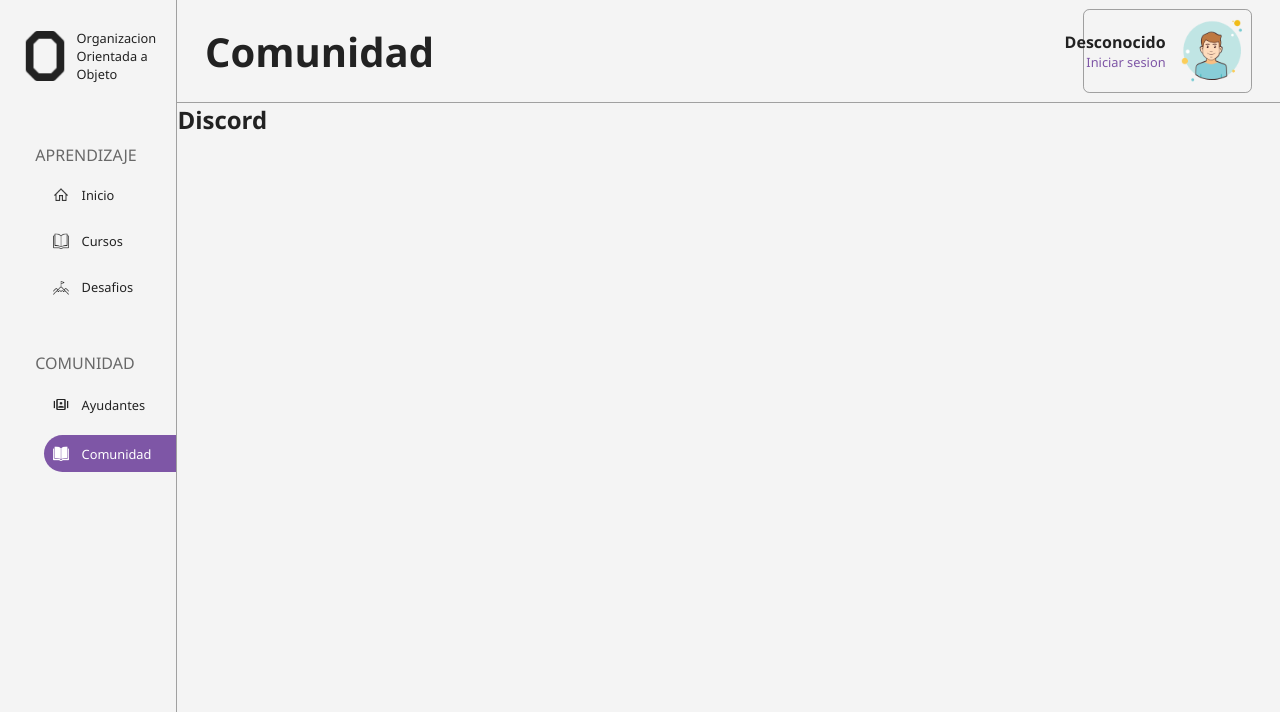
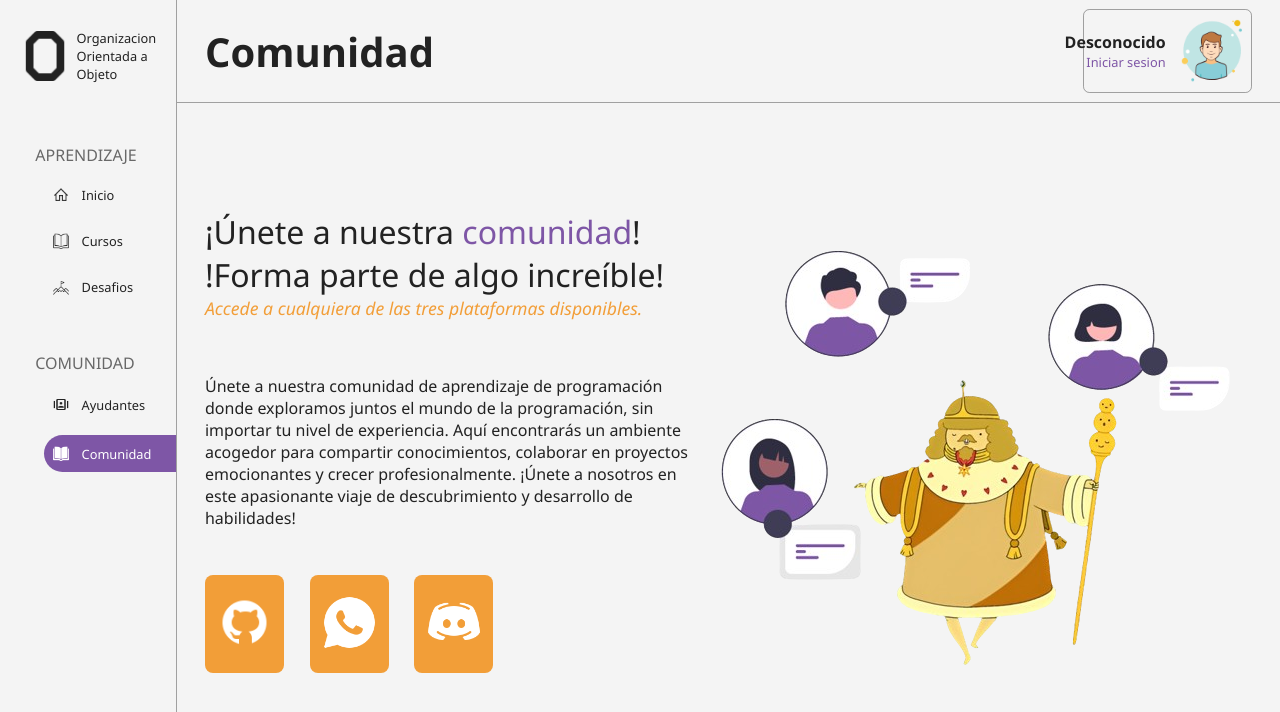
Before and after one commit to Claudio-Espinoza/OOO-Sistema, a Vue app in the folder frontend/: page /comunidad in a window 1280 px wide. Shown: the top 712 px of the page. Built offline with nearby package versions, Linux system fonts and the light colour scheme.

Commit message:
Feat<frontend>: Completa las visuales de la seccion de comunidad

```diff
--- /dev/null
+++ b/frontend/src/components/atoms/ButonComunity.vue
@@ -0,0 +1,32 @@
+<script setup lang="ts">
+
+interface Props {
+    url: string
+}
+
+const props = defineProps<Props>();
+
+</script>
+
+<template>
+    <button>
+        <img class="button-img" :src="props.url" alt="">
+
+    </button>
+</template>
+
+<style scoped>
+button {
+    width: 20%;
+    height: 70%;
+    background-color: var(--color-naranja);
+    border-radius: 1vh;
+    border: none;
+    border: var(border);
+}
+
+.button-img {
+    width: 70%;
+    height: auto;
+}
+</style>
--- a/frontend/src/components/atoms/ButonCurse.vue
+++ b/frontend/src/components/atoms/ButonCurse.vue
@@ -1,8 +1,8 @@
 <script setup lang="ts">
 
 interface Props {
-    type: String,
-    content: String
+    type: string,
+    content: string
 }
 
 const props = defineProps<Props>();
@@ -24,7 +24,6 @@ button {
     height: 60vh;
 
     box-shadow: 1vh 1vh 2vh rgba(0, 0, 0, 0.1);
-    box-sizing: border-box;
 
     backdrop-filter: blur(1vh);
     border-radius: 1vw;
--- a/frontend/src/components/atoms/ButonLanding.vue
+++ b/frontend/src/components/atoms/ButonLanding.vue
@@ -1,8 +1,8 @@
 <script setup lang="ts">
 
 interface Props {
-    type: String,
-    content: String
+    type: string,
+    content: string
 }
 
 const props = defineProps<Props>();
--- a/frontend/src/pages/ComunityPage.vue
+++ b/frontend/src/pages/ComunityPage.vue
@@ -1,19 +1,113 @@
 <script setup lang="ts">
 import MainLayout from '../layouts/MainLayout.vue';
+import ButonComunity from '../components/atoms/ButonComunity.vue';
 </script>
 
 <template>
     <MainLayout>
         <article class="container-main">
-            <h1>Discord</h1>
+            <article class="main-content">
+                <div class="main-content-div">
+                    <h2 class="content-text">¡Únete a nuestra <em>comunidad</em>!
+                        <br>
+                        !Forma parte de algo increíble!
+                    </h2>
+                    <small class="content-subtext">Accede a cualquiera de las tres plataformas disponibles.</small>
+
+                </div>
+
+                <p class="content-p">Únete a nuestra comunidad de aprendizaje de programación donde exploramos juntos el
+                    mundo de la
+                    programación, sin importar tu nivel de experiencia. Aquí encontrarás un ambiente acogedor para
+                    compartir conocimientos, colaborar en proyectos emocionantes y crecer profesionalmente. ¡Únete a
+                    nosotros en este apasionante viaje de descubrimiento y desarrollo de habilidades!
+                </p>
+                <div class="info-button">
+                    <ButonComunity url="/src/assets/icon/github-blanco.png" />
+                    <ButonComunity url="/src/assets/icon/whatsapp-blanco.png" />
+                    <ButonComunity url="/src/assets/icon/discord-blanco.png" />
+                </div>
+            </article>
+
+            <figure class="main-figure">
+                <img src="/src/assets/img/rey-comunity.png" alt="">
+            </figure>
+
         </article>
-
     </MainLayout>
 </template>
 
 <style scoped>
+* {
+    margin: 0;
+    padding: 0;
+}
+
 .container-main {
+    display: flex;
+    flex-direction: row;
+
+    align-content: center;
+    justify-content: center;
+
+
+    width: 95%;
+    height: 100%;
+}
+
+.main-figure {
     width: 100%;
     height: 100%;
+    align-content: center;
+    justify-content: center;
+}
+
+.main-content {
+    width: 100%;
+    height: 100%;
+
+    display: flex;
+    flex-direction: column;
+
+    align-items: start;
+    justify-content: center;
+    gap: 2vw;
+}
+
+.content-text {
+    font-size: 2rem;
+    font-weight: 500;
+    width: 100%;
+}
+
+.content-text>em {
+    font-style: normal;
+    color: var(--color-morado);
+
+}
+
+.content-subtext {
+    font-size: 1.1rem;
+    font-style: italic;
+    color: var(--color-naranja);
+}
+
+.content-p {
+    font-size: 1rem;
+}
+
+.info-button {
+    display: flex;
+    align-items: center;
+    gap: 2vw;
+
+    height: 20%;
+    width: 80%;
+
+}
+
+.main-content-div {
+    width: 100%;
+    height: 20%;
 }
 </style>
```
Also changed, not shown: frontend/src/assets/icon/github-blanco.png (added), frontend/src/assets/img/rey-comunity.png (added).
